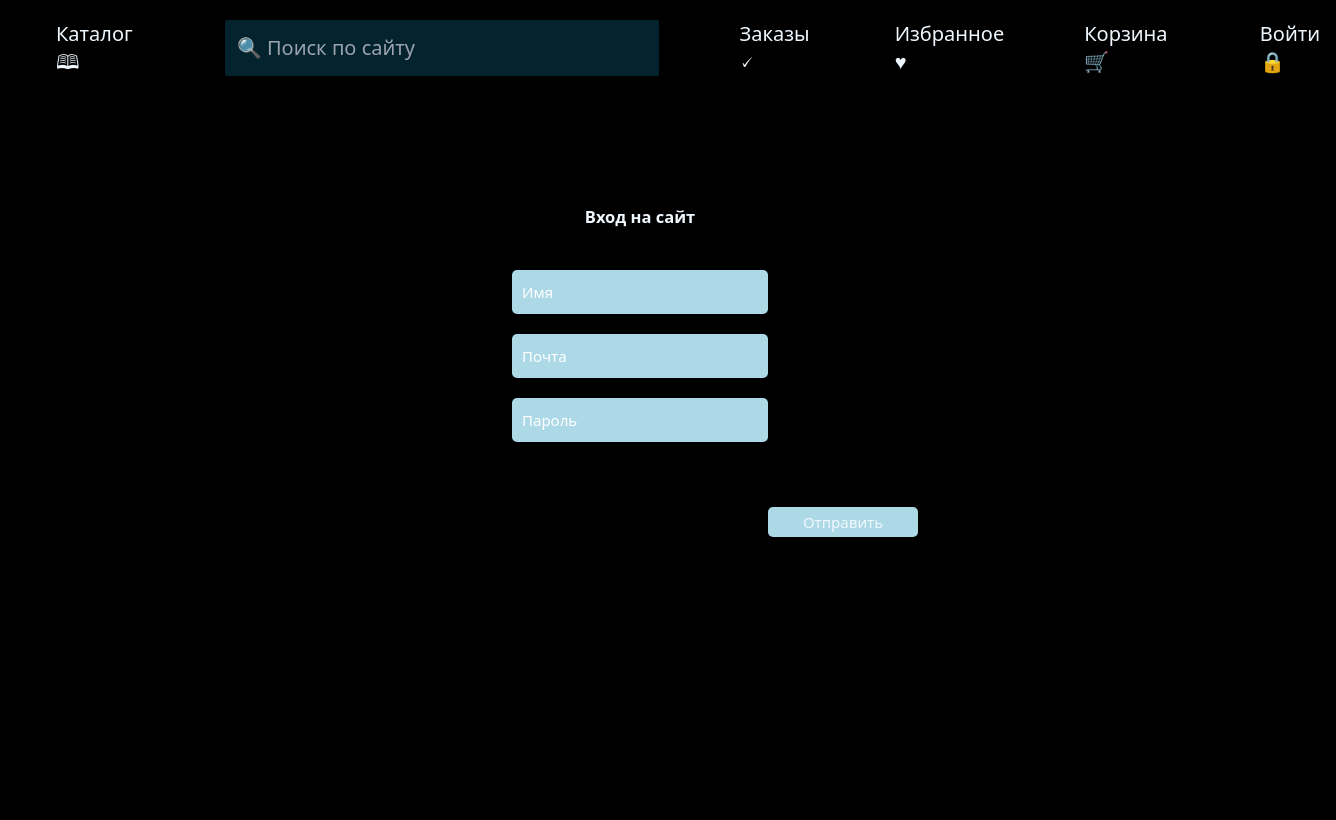
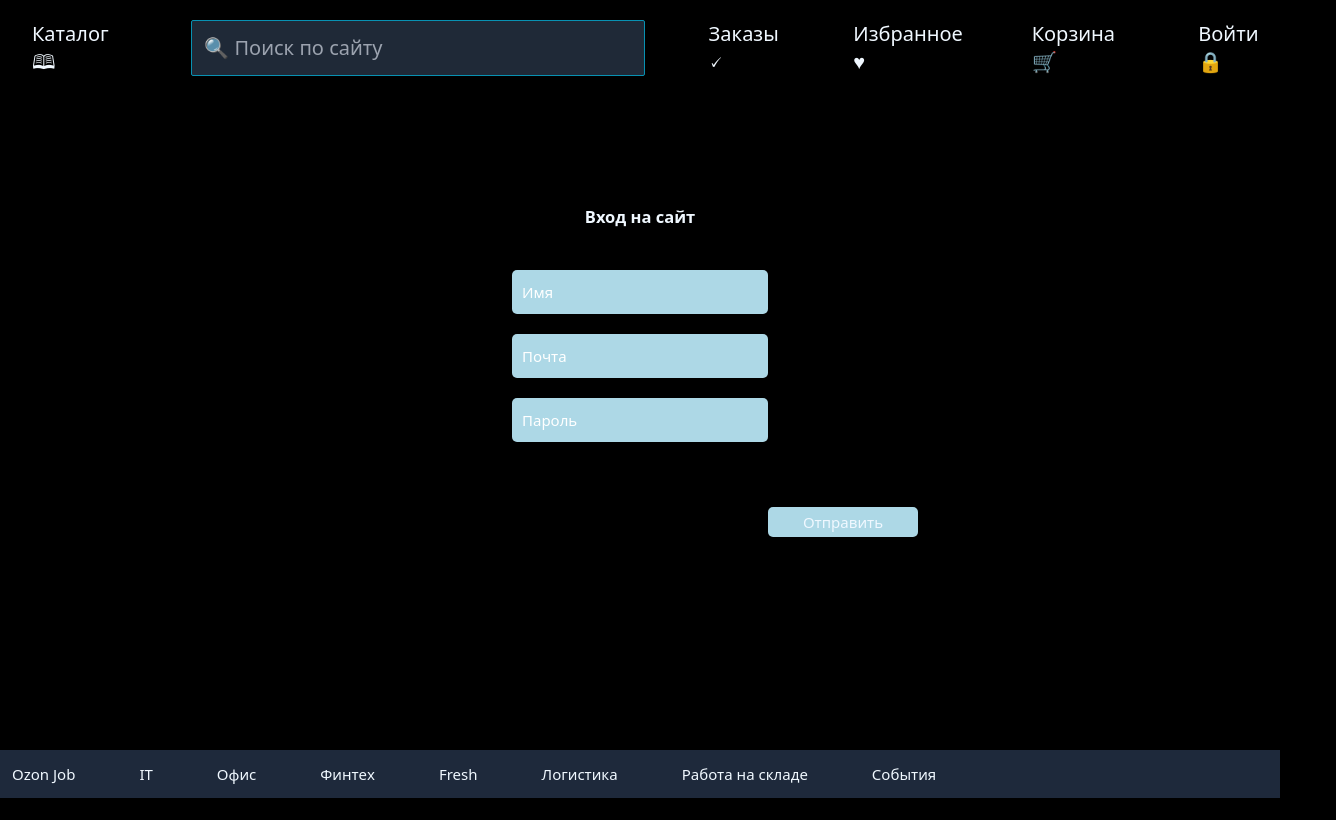
Before and after one commit to belkud/vueShop, a Vue app in the folder shop/: page / in a window 1280 px wide. Shown: the whole page, 1336 px wide, since content can reach past the window. Built offline with nearby package versions, Linux system fonts and the light colour scheme.

Commit message:
no_scroll

```diff
--- a/shop/src/App.vue
+++ b/shop/src/App.vue
@@ -6,6 +6,8 @@
           <post-header/>
 
           <post-entrance/>
+
+          <post-footer/>
 
 
           <!-- <post-item /> -->
@@ -30,6 +32,7 @@
 <script>
 import PostEntrance  from "@/components/PostEntrance.vue"
 import PostHeader from "./components/PostHeader.vue";
+import PostFooter from "./components/PostFooter.vue";
 // import PostForm from "./components/PostForm.vue";
 // import PostList from "@/components/PostList.vue";
 // import PostItem from "@/components/PostItem.vue"
@@ -40,7 +43,7 @@ import PostHeader from "./components/PostHeader.vue";
 
 export default{
 components: {
-  PostHeader, PostEntrance,
+  PostHeader, PostEntrance, PostFooter
   // PostForm, PostList, PostItem
 },
 
--- a/shop/src/assets/main.css
+++ b/shop/src/assets/main.css
@@ -3,8 +3,13 @@
 @tailwind components;
 @tailwind utilities;
 
+html{
+  height: 100%;
+}
 body {
-  min-height: 100vh;
+  overflow-y: hidden;
+  min-height: 100%;
+  position: relative;
   margin: 0px;
   padding: 0px;
   color: aliceblue;
--- a/shop/src/components/PostEntrance.vue
+++ b/shop/src/components/PostEntrance.vue
@@ -1,7 +1,7 @@
 
 
 <template>
-<div v-if="!isLogin" class="menu" style="margin-bottom: 500px;">
+<div v-if="!isLogin" class="menu">
     <h1 style="text-align: center; margin-top: 10%; font-weight: 600; font-size: 1.1em;">Вход на сайт</h1>
     <div>
 
--- /dev/null
+++ b/shop/src/components/PostFooter.vue
@@ -0,0 +1,31 @@
+
+<template >
+    <footer>
+        <div class="flex bg-slate-800 mt-8 gap-16 p-3">
+            <div>Ozon Job</div>
+            <div>IT</div>
+            <div>Офис</div>
+            <div>Финтех</div>
+            <div>Fresh</div>
+            <div>Логистика</div>
+            <div>Работа на складе</div>
+            <div>События</div>
+        </div>
+
+    </footer>
+</template>
+
+<script>
+
+</script>
+
+<style>
+footer {
+    width: 100%;
+    position: absolute;
+    bottom: 0px;
+    /* Высота footer по умолчанию */
+    height: 102px;
+}
+
+</style>
--- a/shop/src/components/PostHeader.vue
+++ b/shop/src/components/PostHeader.vue
@@ -4,25 +4,38 @@
 <!-- 2. Возможно помочь со splice в PostEntrance  -->
 
 <template>
-    <div class=" cursor-pointer flex text-xl gap-20 mt-5 w-full ml-14">
-        <div class=" cursor-pointer">Каталог &#128366;</div>
-            <input placeholder="&#128269; Поиск по сайту" class=" rounded-sm w-2/5 px-3"  >
+    <div class=" flex pl-8 text-xl gap-16 mt-5 w-full">
+        <div class=" cursor-pointer" @click="conFunc">Каталог &#128366;</div>
+            <input placeholder="&#128269; Поиск по сайту" class=" border border-cyan-600 rounded-sm w-2/5 px-3 bg-gray-800"  >
                 <div class=" cursor-pointer">Заказы 	&#128504;</div>
                 <div class=" cursor-pointer">Избранное &#9829;</div>
             <div class=" cursor-pointer">Корзина &#128722</div>
-        <div class=" cursor-pointer">Войти &#128274;</div>
-        <!-- &#128275;	Замок открыт -->
+        <div v-if="count%2==0" class=" cursor-pointer">Войти &#128274;</div>
+        <div v-if="count%2!=0" class=" cursor-pointer">В айти &#128275;</div>
         <!-- text-3xl mt-3 p-5  text-3xl font-bold -->
     </div>
+
+
 </template>
 
 <script lang="ts">
+export default {
+    data(){
+        return {
+            count:0
 
+        }
+    }, methods: {
+        conFunc(){
+            this.count++
+        }
+    }
+}
 </script>
 
 <style>
-input {
+/* input {
     background-color: rgb(3, 35, 46);
     color: aliceblue;
-}
+} */
 </style>
```
